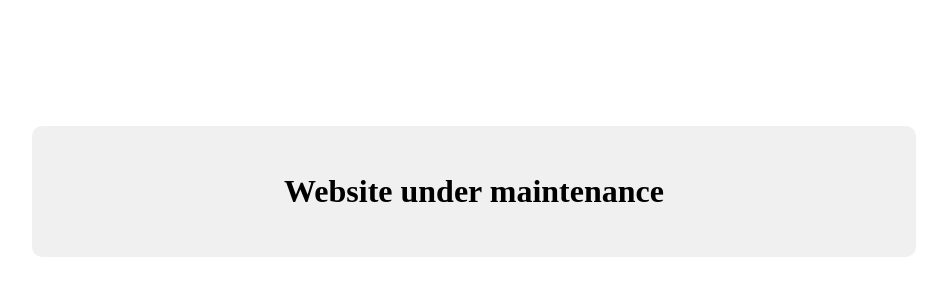
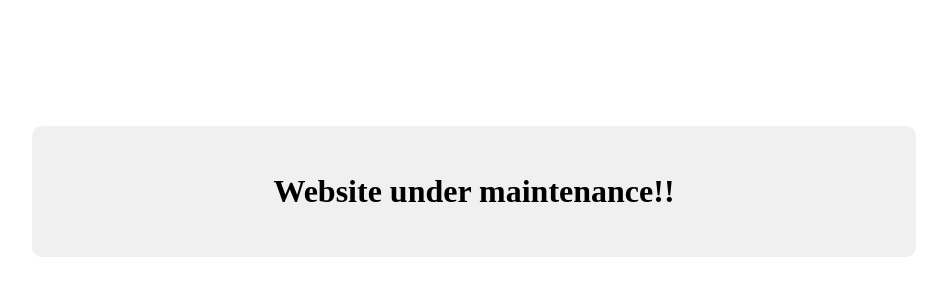
Before and after one commit to Broken-AI-Inc/brokenai, a plain HTML site: page index.html in a window 1280 px wide. Shown: the whole page, without its empty margins (166-1113 px from the left). Drawn offline with Linux system fonts and the light colour scheme.

Commit message:
Update index.html

```diff
--- a/index.html
+++ b/index.html
@@ -29,7 +29,7 @@
 </head>
 <body>
     <div class="container">
-        <center><h1>Website under maintenance</h1></center>
+        <center><h1>Website under maintenance!!</h1></center>
     </div>
 </body>
 </html>
```
